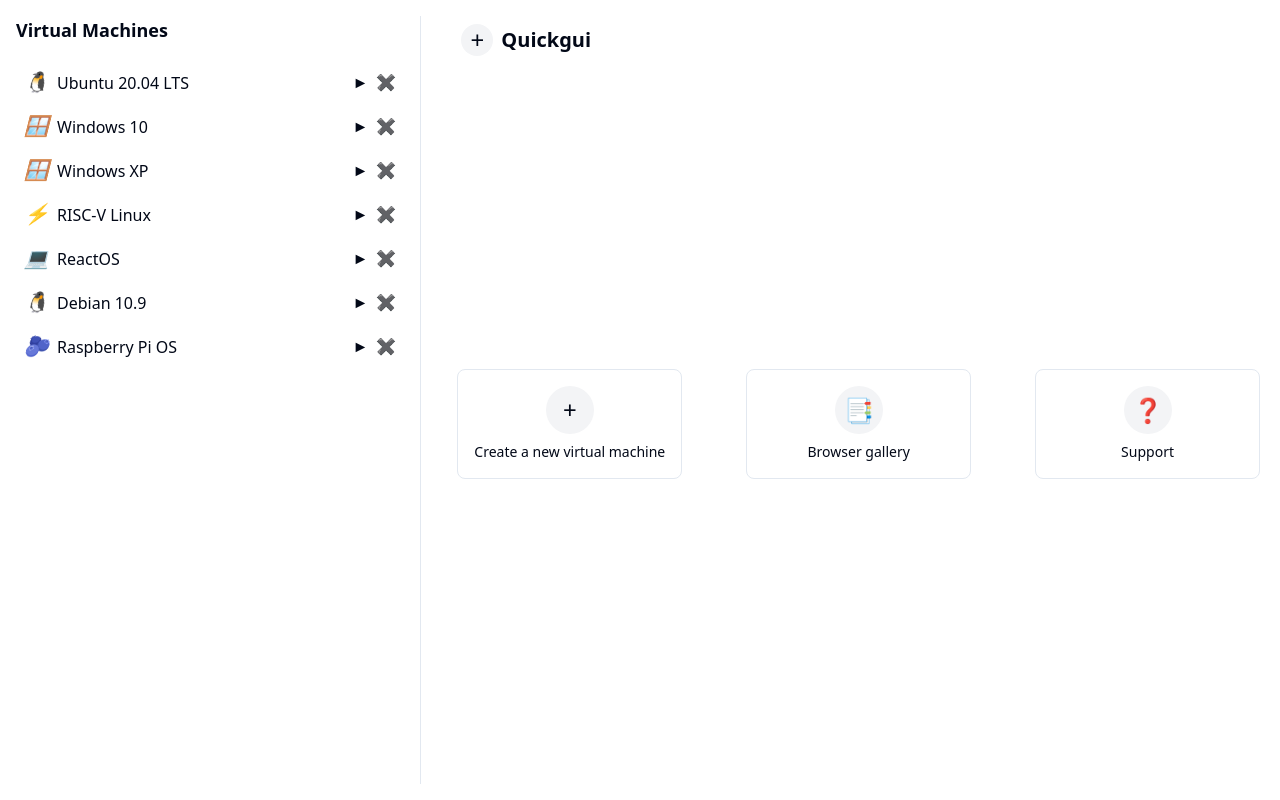
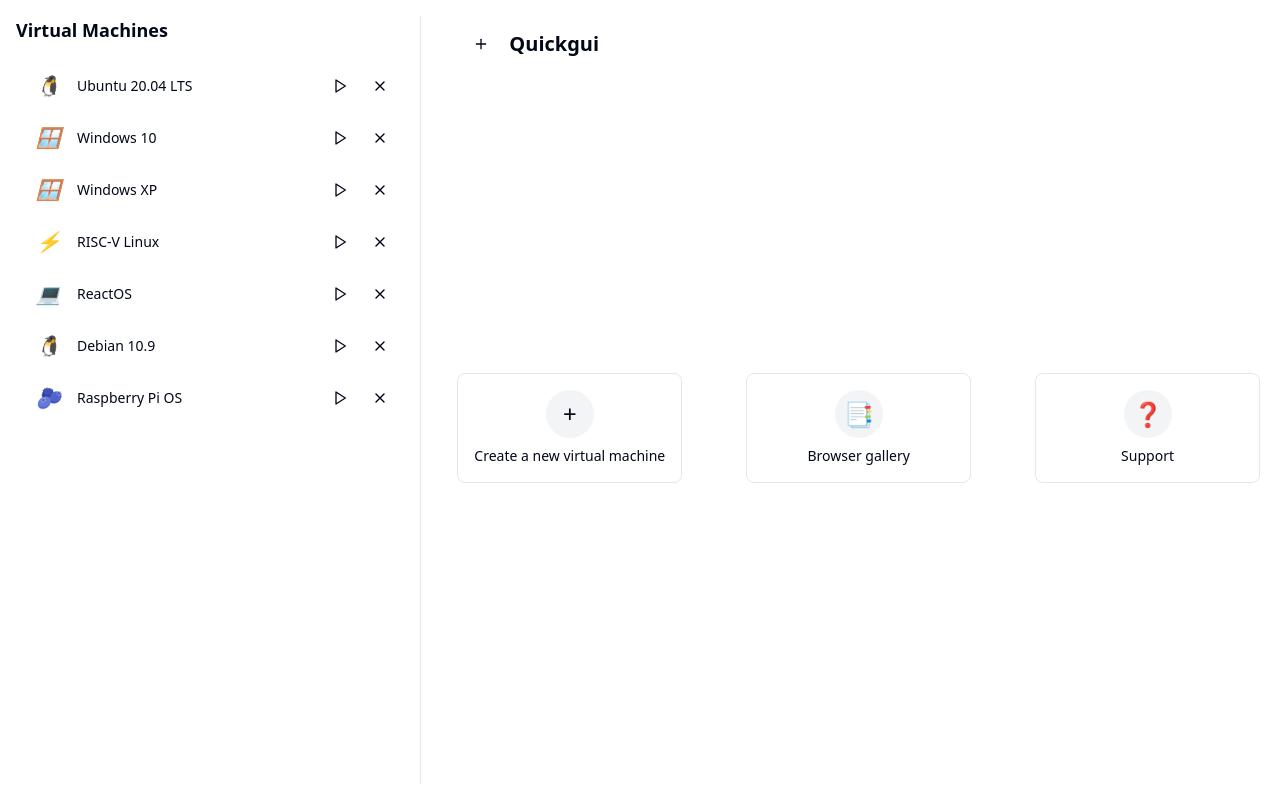
Before and after one commit to n1ckisthereu/quickgui-reloaded, a React (Vite) app: page / in a window 1280 px wide. Built offline with nearby package versions, Linux system fonts and the light colour scheme.

Commit message:
refactor: use shadcn ui and improve html semantic

```diff
--- a/src/components/Layout/index.tsx
+++ b/src/components/Layout/index.tsx
@@ -1,7 +1,8 @@
-import VMItem from "@/components/VMItem";
-import VMItemType from "@/types/VMItemType";
-import { Outlet } from "react-router-dom";
-
+import { Button } from "@/components/ui/button"
+import VMItem from "@/components/VMItem"
+import VMItemType from "@/types/VMItemType"
+import { Outlet } from "react-router-dom"
+import { Plus } from "lucide-react"
 
 export default function Layout() {
   const operatingSystemsMock = [
@@ -12,27 +13,28 @@
     { name: 'ReactOS', icon: '💻' },
     { name: 'Debian 10.9', icon: '🐧' },
     { name: 'Raspberry Pi OS', icon: '🫐' },
-  ] as VMItemType[];
+  ] as VMItemType[]
 
   return (
     <div className="h-screen p-4">
       <div className="grid grid-cols-12 gap-4 h-full">
-        <div className="col-span-4 border-r pr-4">
+        <nav className="col-span-4 border-r pr-4">
           <h2 className="text-lg font-semibold mb-4">Virtual Machines</h2>
           {operatingSystemsMock.map((os, index) => (
             VMItem(os, index)
           ))}
-        </div>
-        <div className="col-span-8 pl-4 flex flex-col">
-          <div className="flex items-center justify-start gap-2 p-2">
-            <div className="bg-gray-100 w-8 rounded-full flex items-center justify-center hover:shadow-md cursor-pointer">
-              <button className="text-2xl">+</button>
-            </div>
-            <h1 className="text-xl font-semibold text-left">Quickgui</h1>
-          </div>
+        </nav>
+
+        <main className="col-span-8 pl-4 flex flex-col">
+          <header className="flex items-center justify-start gap-2 p-2">
+            <Button size="icon" variant="ghost" className="rounded-full">
+              <Plus className="h-6 w-6" />
+            </Button>
+            <h1 className="text-xl font-semibold">Quickgui</h1>
+          </header>
           <Outlet />
-        </div>
+        </main>
       </div>
     </div>
-  );
+  )
 }
--- a/src/components/VMCard/index.tsx
+++ b/src/components/VMCard/index.tsx
@@ -1,12 +1,13 @@
-import CardItemType from "@/types/CardItemType";
+import { Card } from "@/components/ui/card"
+import CardItemType from "@/types/CardItemType"
 
 export default function VMCard(data: CardItemType) {
   return (
-    <div className="flex flex-col items-center p-4 border rounded-lg hover:shadow-md cursor-pointer">
+    <Card className="flex flex-col items-center p-4 hover:shadow-md cursor-pointer">
       <div className="w-12 h-12 bg-gray-100 rounded-full flex items-center justify-center mb-2">
         <span className="text-2xl">{data.icon}</span>
       </div>
       <p className="text-sm text-center">{data.name}</p>
-    </div>
-  );
+    </Card>
+  )
 }
--- a/src/components/VMItem/index.tsx
+++ b/src/components/VMItem/index.tsx
@@ -1,23 +1,24 @@
-import VMListItems from "@/types/VMItemType";
+import { Button } from "@/components/ui/button"
+import VMListItems from "@/types/VMItemType"
+import { Play, X } from "lucide-react"
 
-// TODO: Improve acessibility
 export default function VMItem(data: VMListItems, index: number) {
   return (
     <ul className="space-y-2">
-      <li key={index} className="flex items-center p-2 hover:bg-gray-100 rounded-md  justify-between">
-        <button className="w-full text-start cursor-default">
+      <li key={index} className="flex items-center justify-between p-2 rounded-md hover:bg-gray-100">
+        <Button variant="ghost" size="sm" className="w-full justify-start cursor-default">
           <i className="mr-2 text-xl">{data.icon}</i>
           <span>{data.name}</span>
-        </button>
+        </Button>
         <div className="flex gap-2">
-          <button>
-            <span>►</span>
-          </button>
-          <button>
-            <span>✖</span>
-          </button>
+          <Button variant="ghost" size="sm" className="h-8 w-8 p-0">
+            <Play className="h-3 w-3" />
+          </Button>
+          <Button variant="ghost" size="sm" className="h-8 w-8 p-0">
+            <X className="h-3 w-3" />
+          </Button>
         </div>
       </li>
     </ul>
-  );
+  )
 }
```
